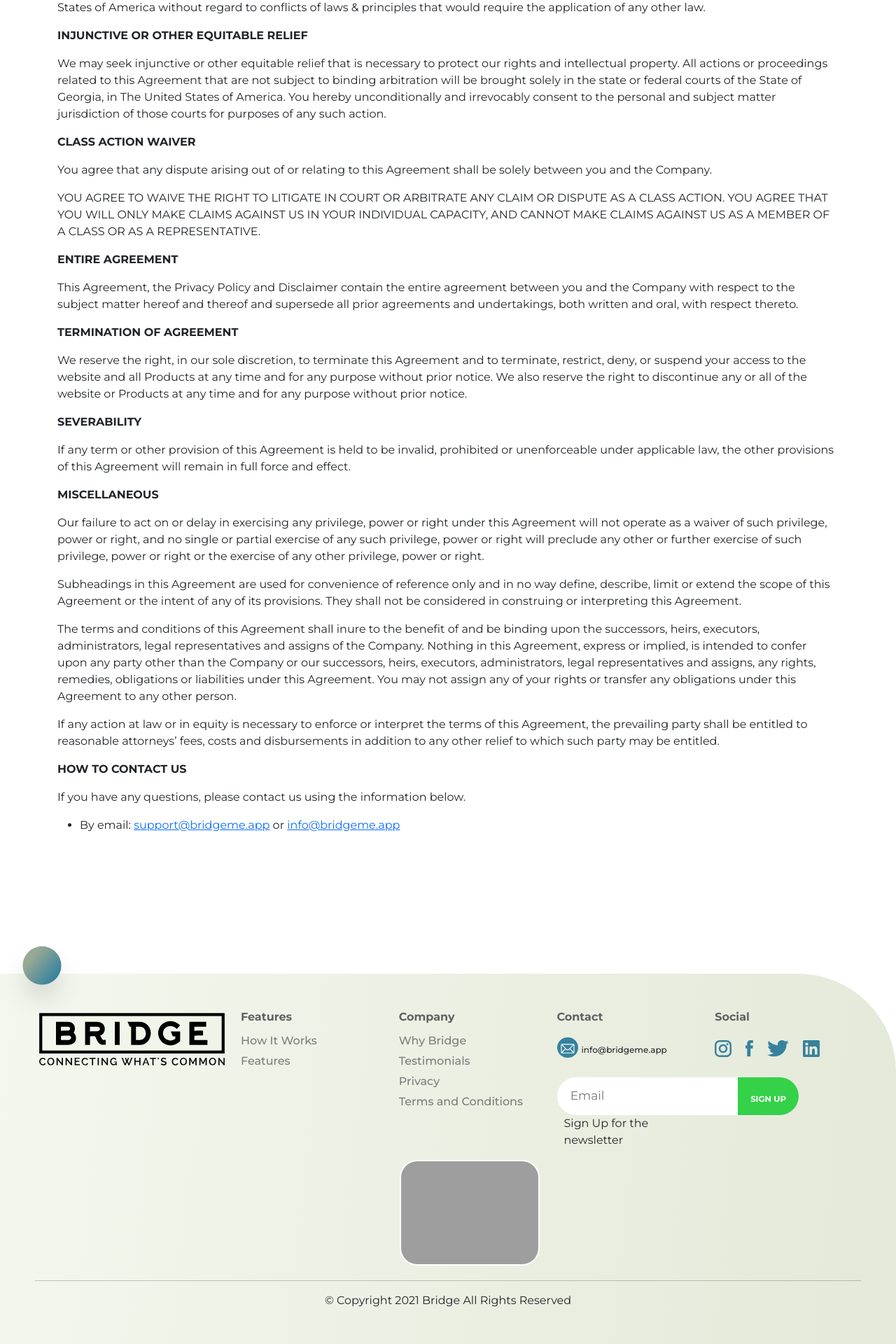
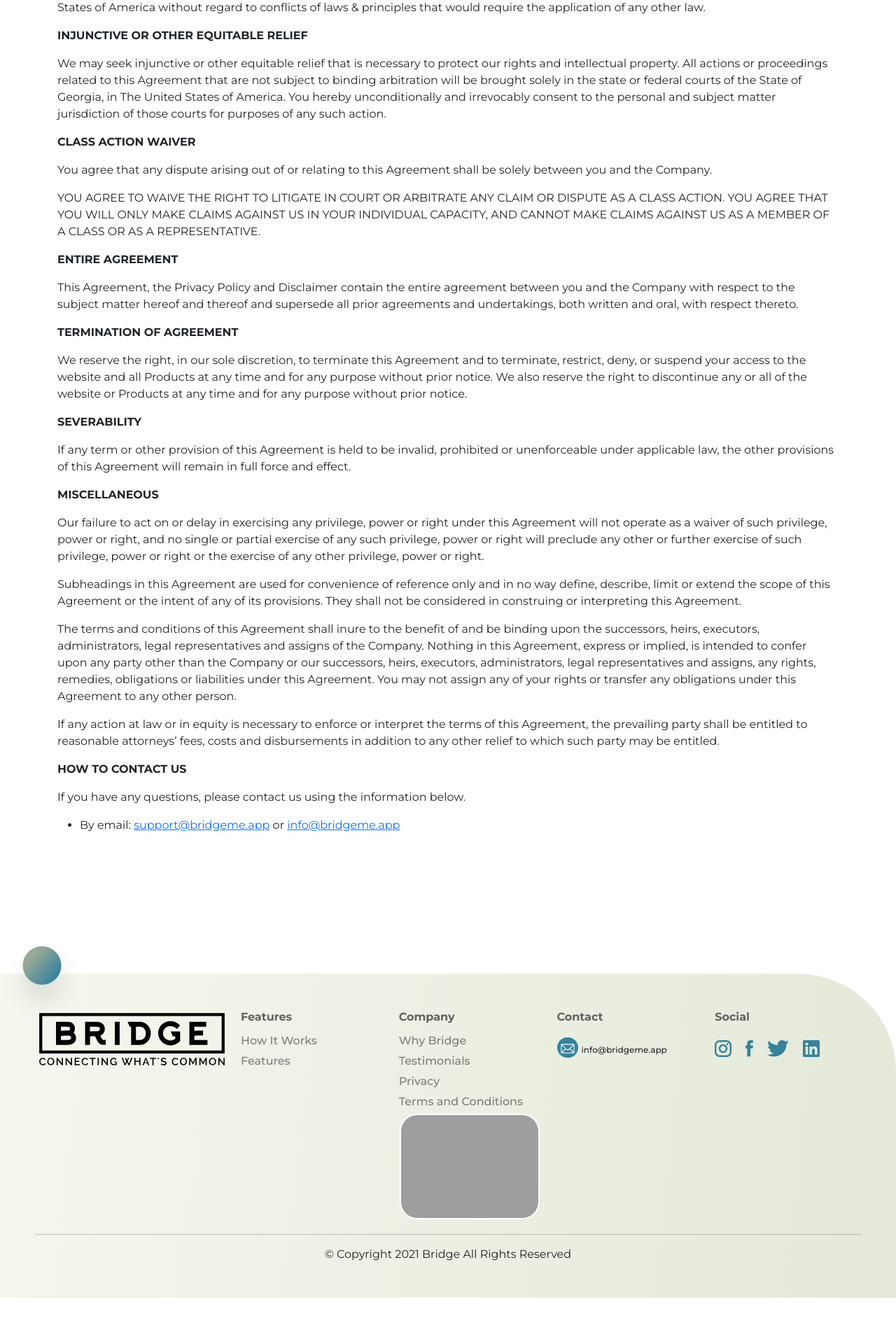
Before and after one commit to hassamq/Bridgeme, a Node server app: template views/terms.ejs in a window 1280 px wide. Shown: the part 3245-5165 px from the top of the page at 70% size. After the commit the page ends 5099 px from the top, so only its background shows below. Run offline with Node 20, Linux system fonts and the light colour scheme; the template is opened without the code that fills it, so the values that code supplies are empty; some libraries are stand-ins or nearby versions; grey boxes are pictures that could not be loaded.

Commit message:
initial commit

```diff
--- a/app.js
+++ b/app.js
@@ -79,6 +79,9 @@ db.once('open', function () {
 
   app.post('/newsletter',(req,res)=>{
     const email=req.body.email;
+    const name=req.body.fullname;
+    console.log(email);
+    console.log(name);
 
      // Construct req data
   const data = {
@@ -86,6 +89,10 @@ db.once('open', function () {
       {
         email_address: email,
         status: 'subscribed',
+        merge_fields: {
+          FNAME: name,
+
+        }
 
       }
     ]
@@ -93,7 +100,7 @@ db.once('open', function () {
 
   const postData = JSON.stringify(data);
 
-  fetch('https://us6.api.mailchimp.com/3.0/lists/4ee3896a12', {
+  fetch('https://us6.api.mailchimp.com/3.0/lists/fc893344b8', {
     method: 'POST',
     headers: {
       Authorization: 'auth 2cb0f9be3b221ee906b5ea1f08122881-us6'
@@ -102,14 +109,6 @@ db.once('open', function () {
   }).then(res.redirect('/'));
 
 
-    // const options={
-    //   url:'https://us6.api.mailchimp.com/3.0/lists/4dfd9cca28',
-    //   method:"POST",
-    //   headers: {
-    //     Authorization: 'auth 2cb0f9be3b221ee906b5ea1f08122881-us6'
-    //   },
-    //   body: postData
-    // }
 
   });
 
--- a/views/components/footer.ejs
+++ b/views/components/footer.ejs
@@ -32,15 +32,7 @@
                 <p>info@bridgeme.app</p>
               </li>
             </ul>
-            <div class="newsletter">
 
-              <form class="form-newsletter" action="newsletter" method="POST">
-                <input type="email" class="newsletter-input" name="email" id="email" placeholder="Email"></input>
-                <button class="signup-news">Sign Up</button>
-
-              </form>
-            <p class="newsletter-subheading">Sign Up for the newsletter</p>
-            </div>
           </div>
           <div class="col-md-3 social">
             <span class="title-section">Social</span>
```
Also changed, not shown: views/sections/signup.ejs (+6 -1 lines).
